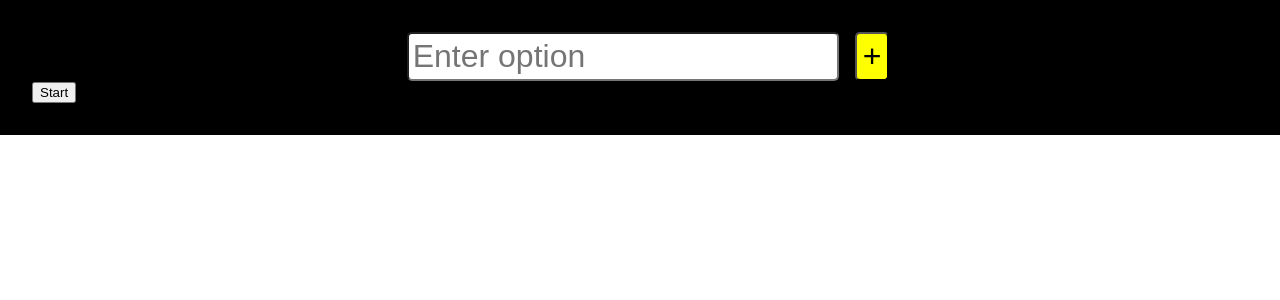
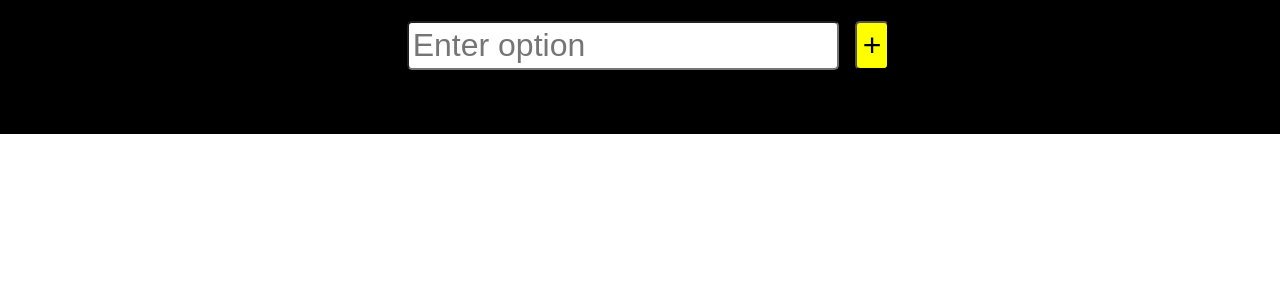
Before and after one commit to beattie19/chooser, a React (Create React App) app: page / in a window 1280 px wide. Shown: the top 300 px of the page. Built offline with nearby package versions, Linux system fonts and the light colour scheme.

Commit message:
Timeout works and buttons render conditionally

```diff
--- a/src/App.module.scss
+++ b/src/App.module.scss
@@ -4,10 +4,7 @@
 
 .inputContainer {
   background-color: black;
-  padding: 2rem;
-
-  form {
-    justify-content: center;
-    display: flex;
-  }
+  padding: 1rem;
+  display: flex;
+  flex-direction: column;
 }
--- a/src/App.tsx
+++ b/src/App.tsx
@@ -1,4 +1,4 @@
-import React, { useState } from 'react';
+import React, { useState, useEffect } from 'react';
 import styles from './App.module.scss';
 import OptionList from './components/OptionList/index'
 import InputForm from './components/InputForm/index';
@@ -13,8 +13,15 @@ const App: React.FC = () => {
   const [options, setOptions] = useState<Options>([]);
   const [showDelete, setShowDelete] = useState<boolean>(true);
 
+  const resetChooser = () => {
+    setOptions([]);
+    setShowDelete(true);
+  }
+
   const addOption = (option: Option) => {
     setOptions([option, ...options]);
+    const input = document.getElementsByTagName('form')[0] as HTMLFormElement;
+    input.reset();
   }
 
   const deleteOption = (option: Option) => {
@@ -27,28 +34,22 @@ const App: React.FC = () => {
 
   const startRandomChoice = () => {
     setShowDelete(false);
-    pickSingleChoice();
   }
 
-  const pickSingleChoice = () => {
-
-      // const randomToRemove = options[Math.floor(Math.random() * options.length)];
-
-      // deleteOption(randomToRemove);
-
-    while(options.length > 1) {
-    //   // const randomToRemove = options[Math.floor(Math.random() * options.length)];
-    //   // console.log(randomToRemove);
-    //   // deleteOption(options[0]);
-    //   // console.log(options);
-      options.pop();
-    }
-  }
+  useEffect(
+    () => {
+      if (!showDelete && options.length > 1) {
+        let randomToRemove = options[Math.floor(Math.random() * options.length)];
+        setTimeout(() => { deleteOption(randomToRemove); }, 1000);
+      }
+    },
+    [showDelete, options]
+  );
 
   return (
     <div className="App">
       <div className={styles.inputContainer}>
-        <InputForm addOption={addOption} startRandomChoice={startRandomChoice}/>
+        <InputForm addOption={addOption} showDelete={showDelete} startRandomChoice={startRandomChoice} optionCount={options.length} resetChooser={resetChooser}/>
       </div>
       <OptionList options={options} showDelete={showDelete} deleteOption={deleteOption}/>
     </div>
--- a/src/components/InputForm/index.tsx
+++ b/src/components/InputForm/index.tsx
@@ -5,9 +5,12 @@ import styles from './styles.module.scss';
 type InputFormProps = {
     addOption: (option: Option) => void;
     startRandomChoice: () => void;
+    optionCount: number;
+    showDelete: boolean;
+    resetChooser: () => void;
 }
 
-const InputForm: React.FC<InputFormProps> = ({addOption, startRandomChoice}) => {
+const InputForm: React.FC<InputFormProps> = ({addOption, startRandomChoice, optionCount, showDelete, resetChooser}) => {
     const textInputRef = useRef<HTMLInputElement>(null);
 
     const handleSubmit = (event: React.FormEvent) => {
@@ -15,9 +18,17 @@ const InputForm: React.FC<InputFormProps> = ({addOption, startRandomChoice}) =>
         const enteredText = textInputRef.current!.value;
         const option: Option = {
             id: Math.random(),
-            text: enteredText
+            text: enteredText.toUpperCase()
         };
         addOption(option);
+    }
+
+    let button;
+
+    if (!showDelete) {
+        button = <button className={`${styles.startButton}`} onClick={resetChooser}>Reset</button>
+    } else if (showDelete) {
+        button = <button className={`${styles.startButton} ${optionCount < 2 ? styles.hide : ''}`} onClick={startRandomChoice}>Choose</button>
     }
 
     return (
@@ -26,9 +37,9 @@ const InputForm: React.FC<InputFormProps> = ({addOption, startRandomChoice}) =>
             <div className="form-control">
                 <input type="text" className={styles.inputText} ref={textInputRef} placeholder="Enter option" required/>
             </div>
-            <button type="submit"><span>&#43;</span></button>
+            {showDelete && <button type="submit"><span>&#43;</span></button>}
         </form>
-        <button onClick={startRandomChoice}>Start</button>
+        {button}
     </>
     )
 }
--- a/src/components/InputForm/styles.module.scss
+++ b/src/components/InputForm/styles.module.scss
@@ -6,9 +6,28 @@
 }
 
 form {
+    display: flex;
+    justify-content: center;
+    padding: 5px;
+
     button {
         border-radius: 5px;
         font-size: 2rem;
         background-color: yellow;
     }
 }
+
+.startButton {
+    border-radius: 5px;
+    font-size: 2rem;
+    background-color: yellow;
+    margin: 0 auto;
+}
+
+.form-control {
+    margin: 5px;
+}
+
+.hide {
+    visibility: hidden;
+}
--- a/src/components/OptionListItem/styles.module.scss
+++ b/src/components/OptionListItem/styles.module.scss
@@ -4,11 +4,11 @@
     padding: 5px;
     border-radius: 5px;
     list-style: none;
-    justify-items: center;
     background-color: yellow;
     display: flex;
     justify-content: space-between;
-    border: 2px black solid
+    border: 2px black solid;
+    align-items: center;
 }
 
 .deleteItem {
```
